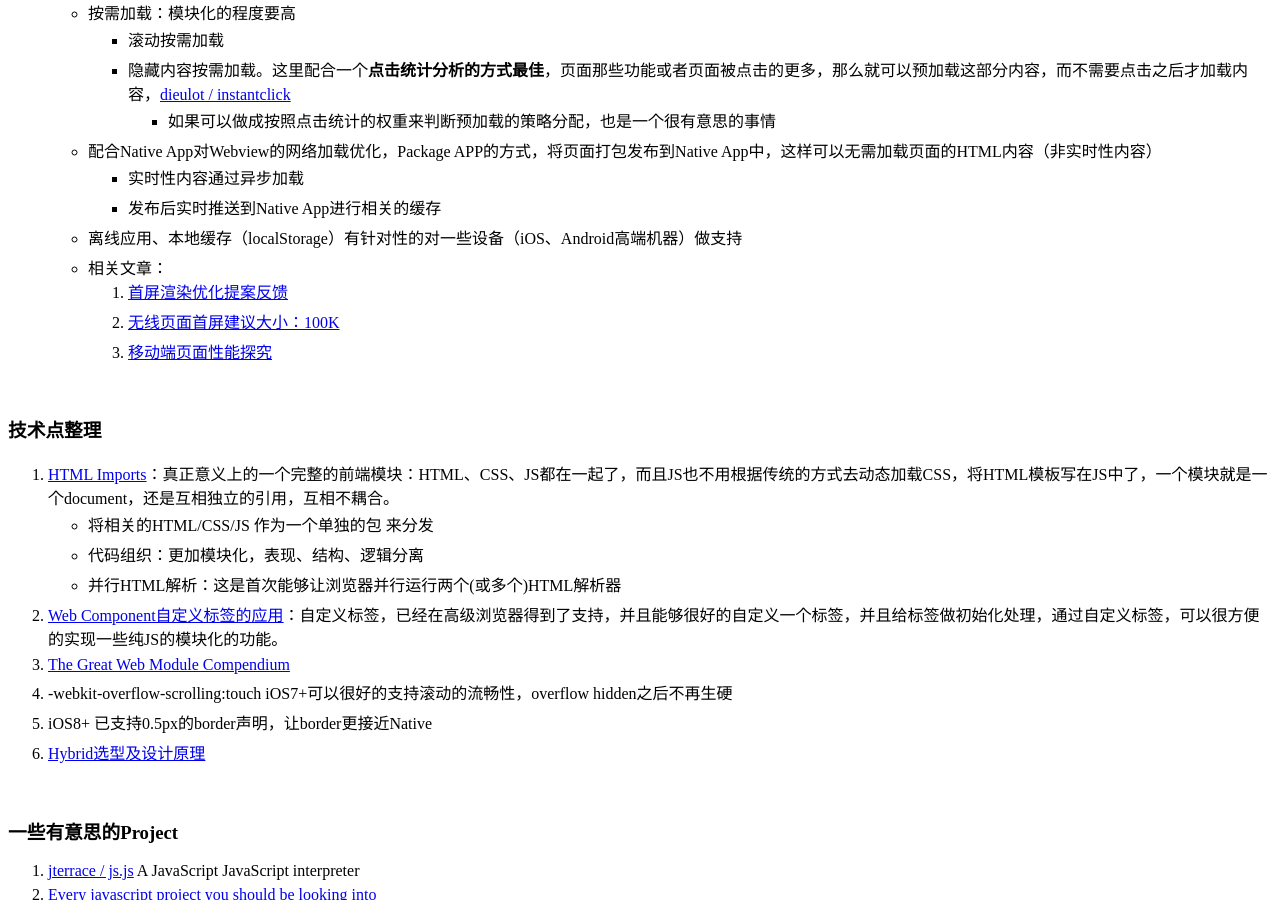
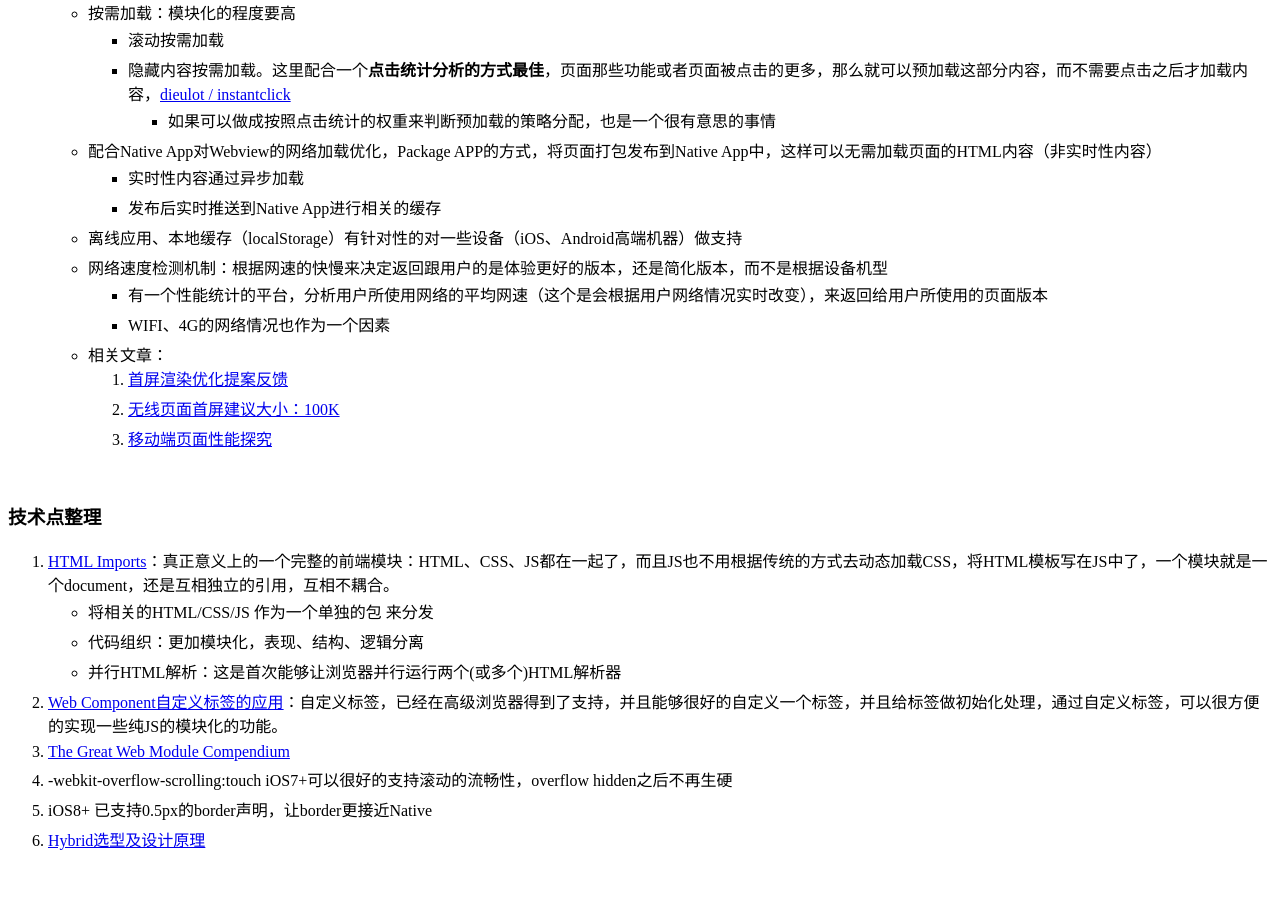
Before and after one commit to supersha/supersha.github.io, a Jekyll site: the page built from index.md, in a window 1280 px wide and 900 px high, scrolled down 2482 px. Built offline with Jekyll 4.4.1, drawn with Linux system fonts in a browser that asks for light colours.

Commit message:
by xipeng

```diff
--- a/index.md
+++ b/index.md
@@ -72,6 +72,9 @@ tagline: 记录自己的前端生涯
         * 实时性内容通过异步加载
         * 发布后实时推送到Native App进行相关的缓存
     * 离线应用、本地缓存（localStorage）有针对性的对一些设备（iOS、Android高端机器）做支持
+    * 网络速度检测机制：根据网速的快慢来决定返回跟用户的是体验更好的版本，还是简化版本，而不是根据设备机型
+        * 有一个性能统计的平台，分析用户所使用网络的平均网速（这个是会根据用户网络情况实时改变），来返回给用户所使用的页面版本
+        * WIFI、4G的网络情况也作为一个因素
     * 相关文章：
         0. [首屏渲染优化提案反馈](http://lists.w3.org/Archives/Public/public-html-ig-zh/2014May/0005.html)
         0. [无线页面首屏建议大小：100K](http://gitlab.alibaba-inc.com/mobilex/know/issues/28)
@@ -160,6 +163,7 @@ tagline: 记录自己的前端生涯
 0. [mobileTech](https://github.com/jtyjty99999/mobileTech) 近期要多看看
     * [Phone Screen Sizes](http://screensiz.es/phone)
     * [HTML5兼容性列表](http://mobilehtml5.org/)
+    * [移动Web单页应用开发实践——页面结构化](https://github.com/maxzhang/maxzhang.github.com/issues/8)
 0. [FIS 原理文章](http://fis.baidu.com/docs/dev/more.html)
 0. [多屏复杂动画CSS技巧三则](http://isux.tencent.com/css-animation-skills.html)
 0. [http://npmsearch.com/](http://npmsearch.com/)
```
